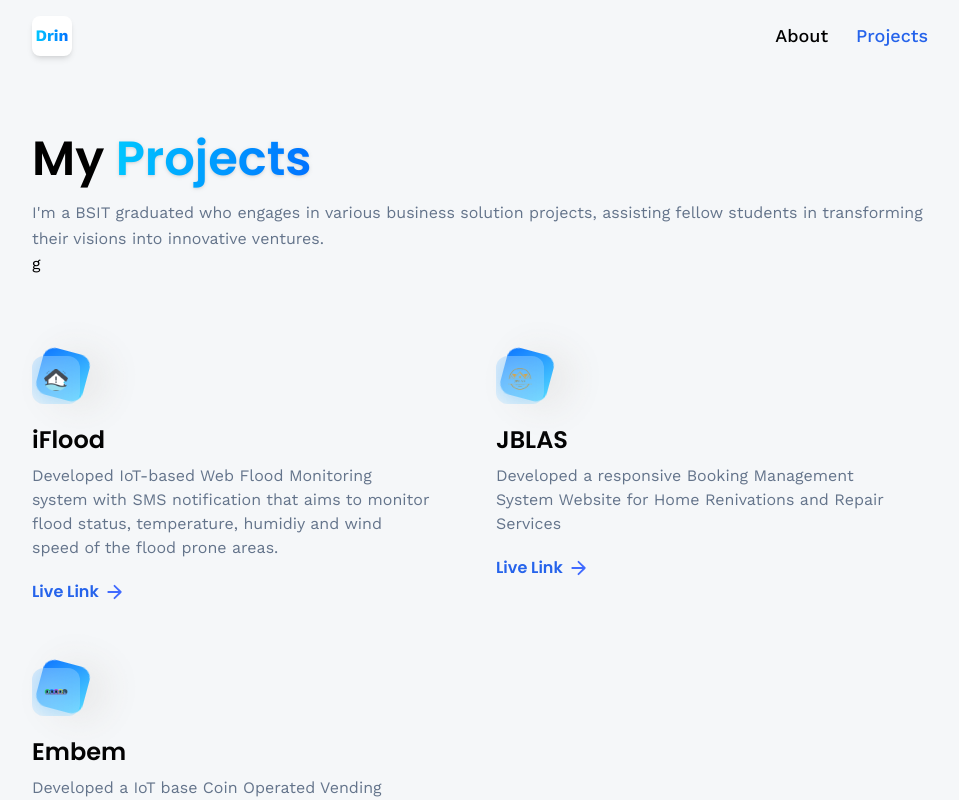
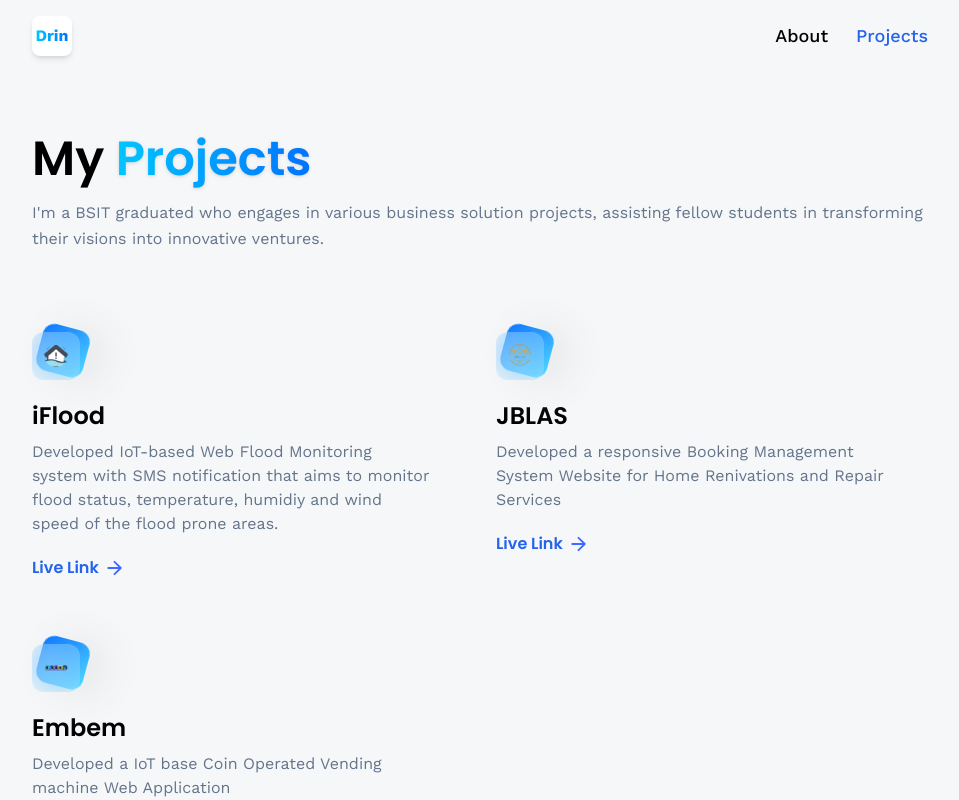
Before and after one commit to Codedrin/Portfolio, a React (Vite) app: page /projects in a window 1280 px wide. Shown: the top 800 px of the page, without its empty margins (160-1119 px from the left). Built offline with nearby package versions, Linux system fonts and the light colour scheme; no server answers.

Commit message:
remove g

```diff
--- a/src/pages/Projects.jsx
+++ b/src/pages/Projects.jsx
@@ -19,7 +19,7 @@ const Projects = () => {
       in various business solution projects, assisting fellow
       students in transforming their visions into innovative ventures.
       </p>
-g
+
       <div className='flex flex-wrap my-20 gap-16'>
         {projects.map((project) => (
           <div className='lg:w-[400px] w-full' key={project.name}>
```
